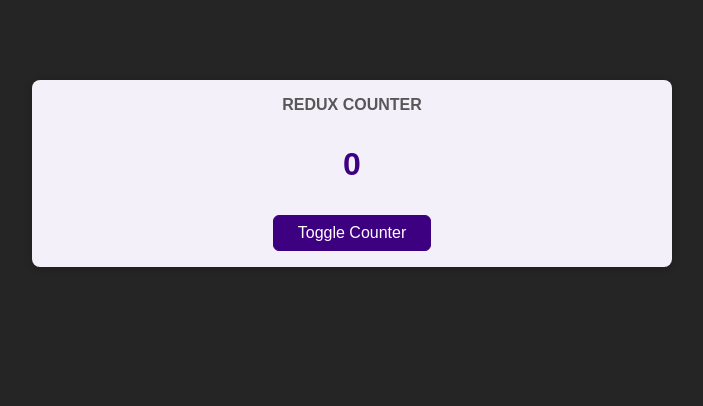
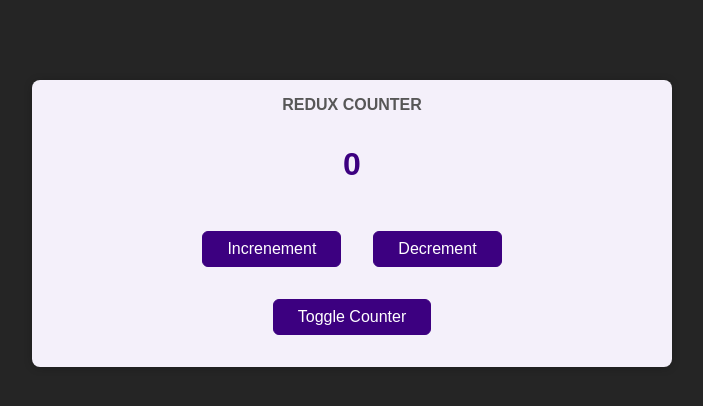
Before and after one commit to willl-8523/use-redux-in-react-app, a React (Create React App) app: page / in a window 1280 px wide. Shown: the top 406 px of the page, without its empty margins (288-991 px from the left). Built offline with nearby package versions, Linux system fonts and the light colour scheme.

Commit message:
Dispatching action from inside component

```diff
--- a/src/components/Counter.js
+++ b/src/components/Counter.js
@@ -1,8 +1,13 @@
-import { useSelector } from 'react-redux';
+import { useSelector, useDispatch } from 'react-redux';
 import classes from './Counter.module.css';
 
 const Counter = () => {
+  const dispatch = useDispatch();
   const counter = useSelector((state) => state.counter);
+
+  const incrementHandler = () => dispatch({ type: 'increment' });
+
+  const decrementHandler = () => dispatch({ type: 'decrement' });
 
   const toggleCounterHandler = () => {};
 
@@ -10,6 +15,10 @@
     <main className={classes.counter}>
       <h1>Redux Counter</h1>
       <div className={classes.value}>{counter}</div>
+      <div>
+        <button onClick={incrementHandler}>Increnement</button>
+        <button onClick={decrementHandler}>Decrement</button>
+      </div>
       <button onClick={toggleCounterHandler}>Toggle Counter</button>
     </main>
   );
--- a/src/components/Counter.module.css
+++ b/src/components/Counter.module.css
@@ -21,3 +21,7 @@
   margin: 2rem 0;
   font-weight: bold;
 }
+
+.counter button {
+  margin: 1rem;
+}
```
